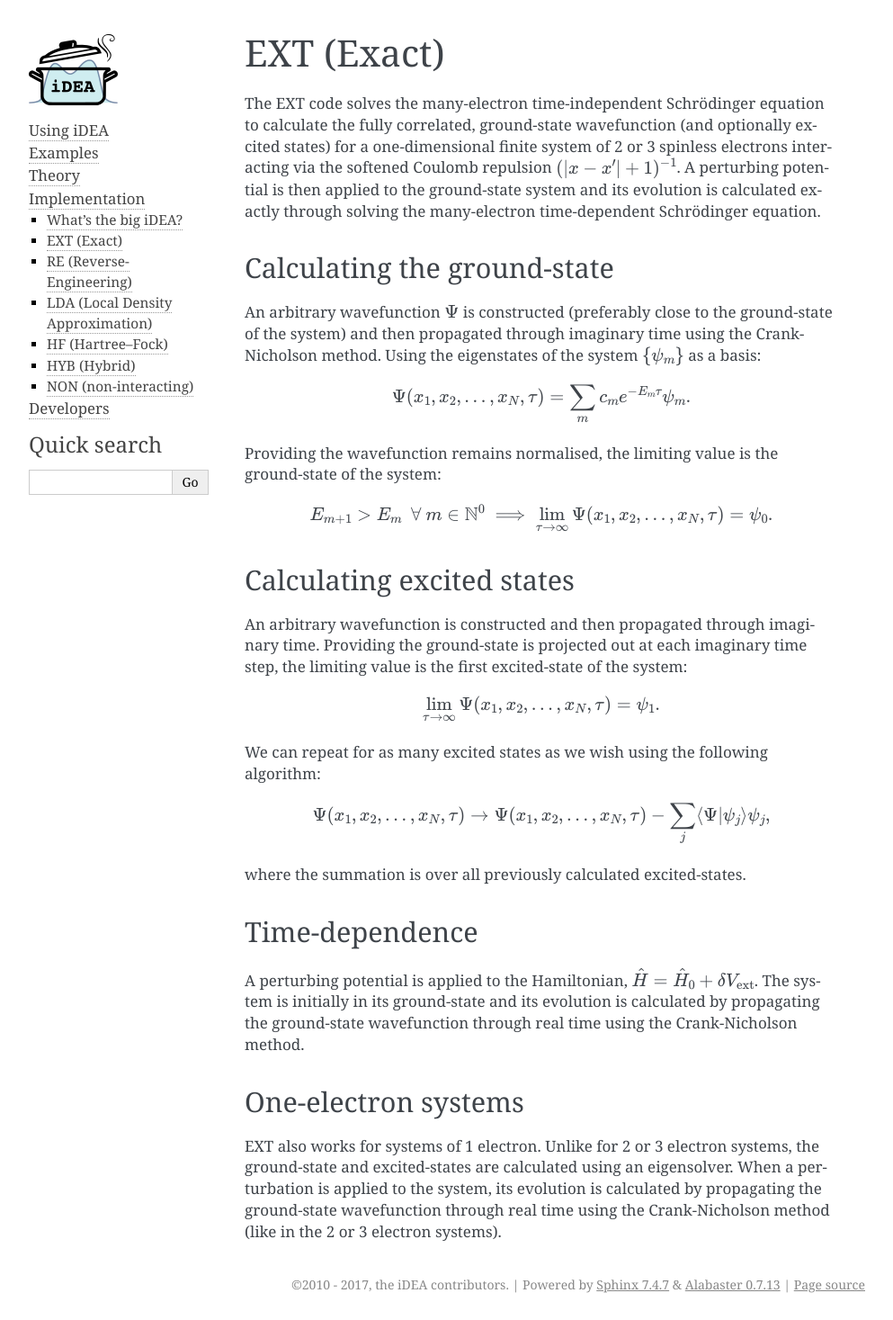
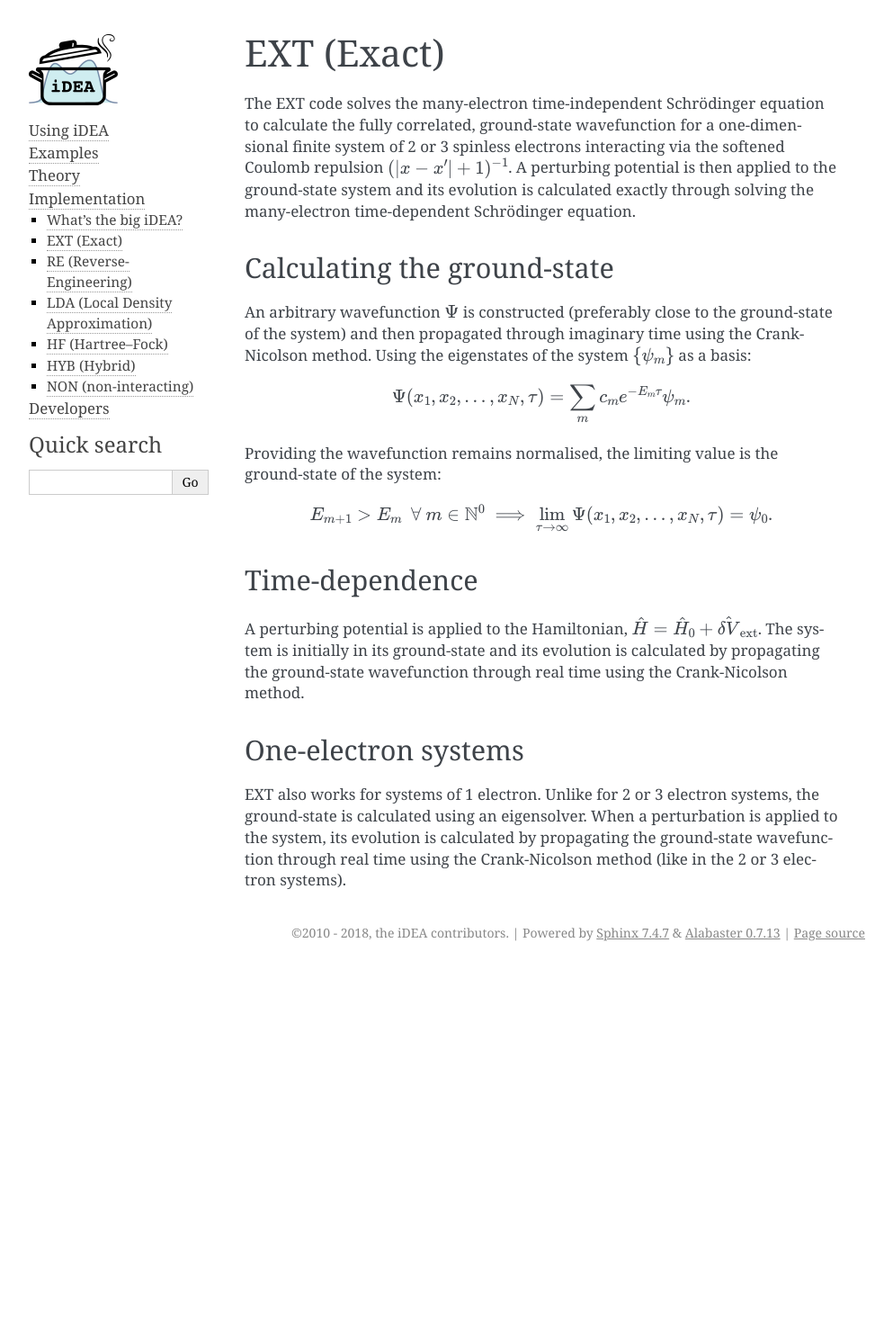
Before and after one commit to ltalirz/idea-public, a Sphinx documentation site: the page built from doc/implementation/ext.rst, in a window 1280 px wide. Shown: the whole page at 90% size, without its empty margins (148-1141 px from the left). Built offline with Sphinx 7.4.7, drawn with Linux system fonts in a browser that asks for light colours; pages that are not in the unit, such as notebooks, are missing from menus; the version number could not be read and is left out; after the commit the page ends 1076 px from its top, so only the background shows below that.

Commit message:
Updated documentation

```diff
--- a/doc/conf.py
+++ b/doc/conf.py
@@ -71,7 +71,7 @@ master_doc = 'index'
 
 # General information about the project.
 project = u'iDEA'
-copyright = u'2010 - 2017, the iDEA contributors'
+copyright = u'2010 - 2018, the iDEA contributors'
 author = info.authors_long
 
 # The version info for the project you're documenting, acts as replacement for
--- a/doc/implementation/ext.rst
+++ b/doc/implementation/ext.rst
@@ -1,12 +1,12 @@
 EXT (Exact)
 ===========
 
-The EXT code solves the many-electron time-independent Schrödinger equation to calculate the fully correlated, ground-state wavefunction (and optionally excited states) for a one-dimensional finite system of 2 or 3 spinless electrons interacting via the softened Coulomb repulsion :math:`(|x-x'|+1)^{-1}`. A perturbing potential is then applied to the ground-state system and its evolution is calculated exactly through solving the many-electron time-dependent Schrödinger equation.
+The EXT code solves the many-electron time-independent Schrödinger equation to calculate the fully correlated, ground-state wavefunction for a one-dimensional finite system of 2 or 3 spinless electrons interacting via the softened Coulomb repulsion :math:`(|x-x'|+1)^{-1}`. A perturbing potential is then applied to the ground-state system and its evolution is calculated exactly through solving the many-electron time-dependent Schrödinger equation.
 
 Calculating the ground-state
 ----------------------------
 
-An arbitrary wavefunction :math:`\Psi` is constructed (preferably close to the ground-state of the system) and then propagated through imaginary time using the Crank-Nicholson method. Using the eigenstates of the system :math:`\{\psi_{m}\}` as a basis:
+An arbitrary wavefunction :math:`\Psi` is constructed (preferably close to the ground-state of the system) and then propagated through imaginary time using the Crank-Nicolson method. Using the eigenstates of the system :math:`\{\psi_{m}\}` as a basis:
 
 .. math:: \Psi (x_{1}, x_{2}, \dots, x_{N}, \tau) = \sum\limits_{m} c_{m} e^{-E_{m}\tau}\psi_{m}.
 
@@ -14,25 +14,12 @@ Providing the wavefunction remains normalised, the limiting value is the ground-
 
 .. math:: E_{m+1} > E_{m} \ \ \forall \ m \in \mathbb{N}^{0} \implies \lim_{\tau \to \infty} \Psi (x_{1}, x_{2}, \dots, x_{N}, \tau) = \psi_{0}.
 
-Calculating excited states
---------------------------
-
-An arbitrary wavefunction is constructed and then propagated through imaginary time. Providing the ground-state is projected out at each imaginary time step, the limiting value is the first excited-state of the system:
-
-.. math:: \lim_{\tau \to \infty} \Psi (x_{1}, x_{2}, \dots, x_{N}, \tau) = \psi_{1}.
-
-We can repeat for as many excited states as we wish using the following algorithm:
-
-.. math:: \Psi (x_{1}, x_{2}, \dots, x_{N}, \tau) \rightarrow \Psi (x_{1}, x_{2}, \dots, x_{N}, \tau) - \sum\limits_{j} \langle \Psi|\psi_{j}\rangle \psi_{j},
-
-where the summation is over all previously calculated excited-states.
-
 Time-dependence
 ---------------
 
-A perturbing potential is applied to the Hamiltonian, :math:`\hat{H} = \hat{H}_{0} + \delta V_{\mathrm{ext}}`. The system is initially in its ground-state and its evolution is calculated by propagating the ground-state wavefunction through real time using the Crank-Nicholson method.
+A perturbing potential is applied to the Hamiltonian, :math:`\hat{H} = \hat{H}_{0} + \hat{\delta V}_{\mathrm{ext}}`. The system is initially in its ground-state and its evolution is calculated by propagating the ground-state wavefunction through real time using the Crank-Nicolson method.
 
 One-electron systems
 --------------------
 
-EXT also works for systems of 1 electron. Unlike for 2 or 3 electron systems, the ground-state and excited-states are calculated using an eigensolver. When a perturbation is applied to the system, its evolution is calculated by propagating the ground-state wavefunction through real time using the Crank-Nicholson method (like in the 2 or 3 electron systems).
+EXT also works for systems of 1 electron. Unlike for 2 or 3 electron systems, the ground-state is calculated using an eigensolver. When a perturbation is applied to the system, its evolution is calculated by propagating the ground-state wavefunction through real time using the Crank-Nicolson method (like in the 2 or 3 electron systems).
--- a/doc/implementation/lda.rst
+++ b/doc/implementation/lda.rst
@@ -8,7 +8,7 @@ Calculating the ground-state
 
 As an initial guess, the Kohn-Sham (KS) potential :math:`V_{\mathrm{KS}}` is approximated as the external potential :math:`V_{\mathrm{ext}}`. From this a set of non-interacting orbitals are computed through solving the KS (single-particle Schrödinger) equations:
 
-.. math:: \{\phi_{i}, \varepsilon_{i}\},
+.. math:: \{\phi_{j}, \varepsilon_{j}\},
 
 and from these the density :math:`n(x)` is calculated.
 
@@ -23,12 +23,12 @@ These steps are repeated until we reach self-consistency, i.e. :math:`V_{\mathrm
 Time-dependence
 ---------------
 
-After an approximate ground-state :math:`V_{\mathrm{KS}}` is found, the perturbing potential is applied to the ground-state Hamiltonian, :math:`\hat{H} = \hat{H}_{0} + \delta V_{\mathrm{ext}}`. The system's evolution is calculated by propagating the ground-state KS orbitals through real time using the Crank-Nicholson method, and applying the LDA adiabatically (ALDA).
+After an approximate ground-state :math:`V_{\mathrm{KS}}` is found, the perturbing potential is applied to the ground-state Hamiltonian, :math:`\hat{H} = \hat{H}_{0} + \hat{\delta V}_{\mathrm{ext}}`. The system's evolution is calculated by propagating the ground-state KS orbitals through real time using the Crank-Nicolson method, and applying the LDA adiabatically (ALDA).
 
 References
 ----------
 
-.. [Entwistle2018] M. T. Entwistle, M. Casula, and R. W. Godby, Phys. Rev. B 97, 235143 (2018).
+.. [Entwistle2018] M. T. Entwistle, M. Casula, and R. W. Godby, Comparison of local density functionals based on electron gas and finite systems, Phys. Rev. B 97, 235143 (2018).
 
 .. [Kresse1996]	Kresse, G. & Furthmüller, J. Efficiency of ab-initio total energy calculations for metals and semiconductors using a plane-wave basis set. Computational Materials Science 6, 15–50 (1996). doi: 10.1016/0927-0256(96)00008-0
 
--- a/doc/implementation/non.rst
+++ b/doc/implementation/non.rst
@@ -8,7 +8,7 @@ Calculating the ground-state
 
 The Hamiltonian of a system of non-interacting electrons subject to a specified external potential is constructed, and from this a set of non-interacting orbitals are computed through solving the single-particle TISE:
 
-.. math:: \{\phi_{i}, \varepsilon_{i}\}.
+.. math:: \{\phi_{j}, \varepsilon_{j}\}.
 
 From this, the ground-state density is calculated:
 
@@ -17,4 +17,4 @@ From this, the ground-state density is calculated:
 Time-dependence
 ---------------
 
-After the ground-state is found, the perturbing potential is applied to the ground-state Hamiltonian, :math:`\hat{H} = \hat{H}_{0} + \delta V_{\mathrm{ext}}`. The system's evolution is calculated by propagating the ground-state orbitals through real time using the Crank-Nicholson method.
+After the ground-state is found, the perturbing potential is applied to the ground-state Hamiltonian, :math:`\hat{H} = \hat{H}_{0} + \hat{\delta V}_{\mathrm{ext}}`. The system's evolution is calculated by propagating the ground-state orbitals through real time using the Crank-Nicolson method.
```
